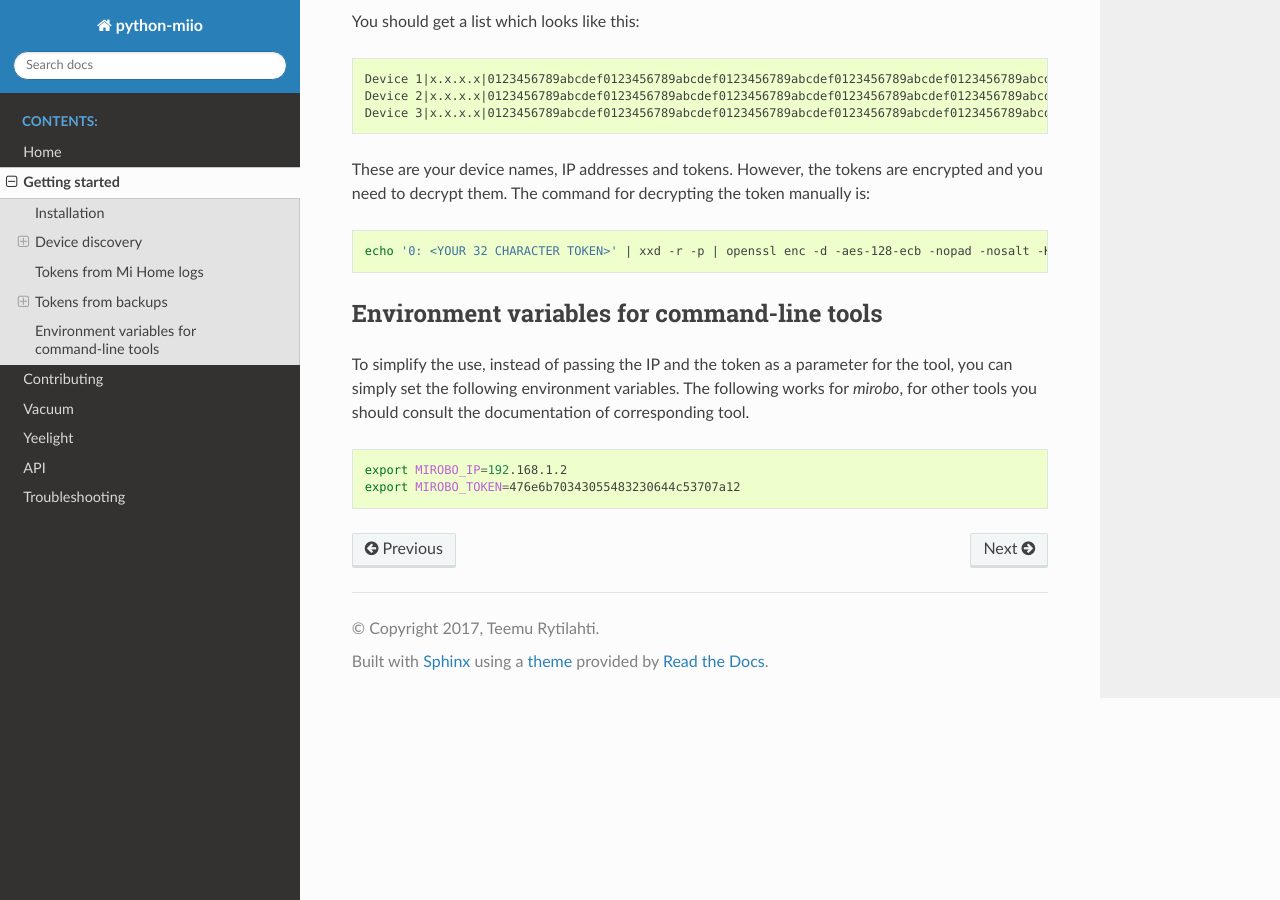
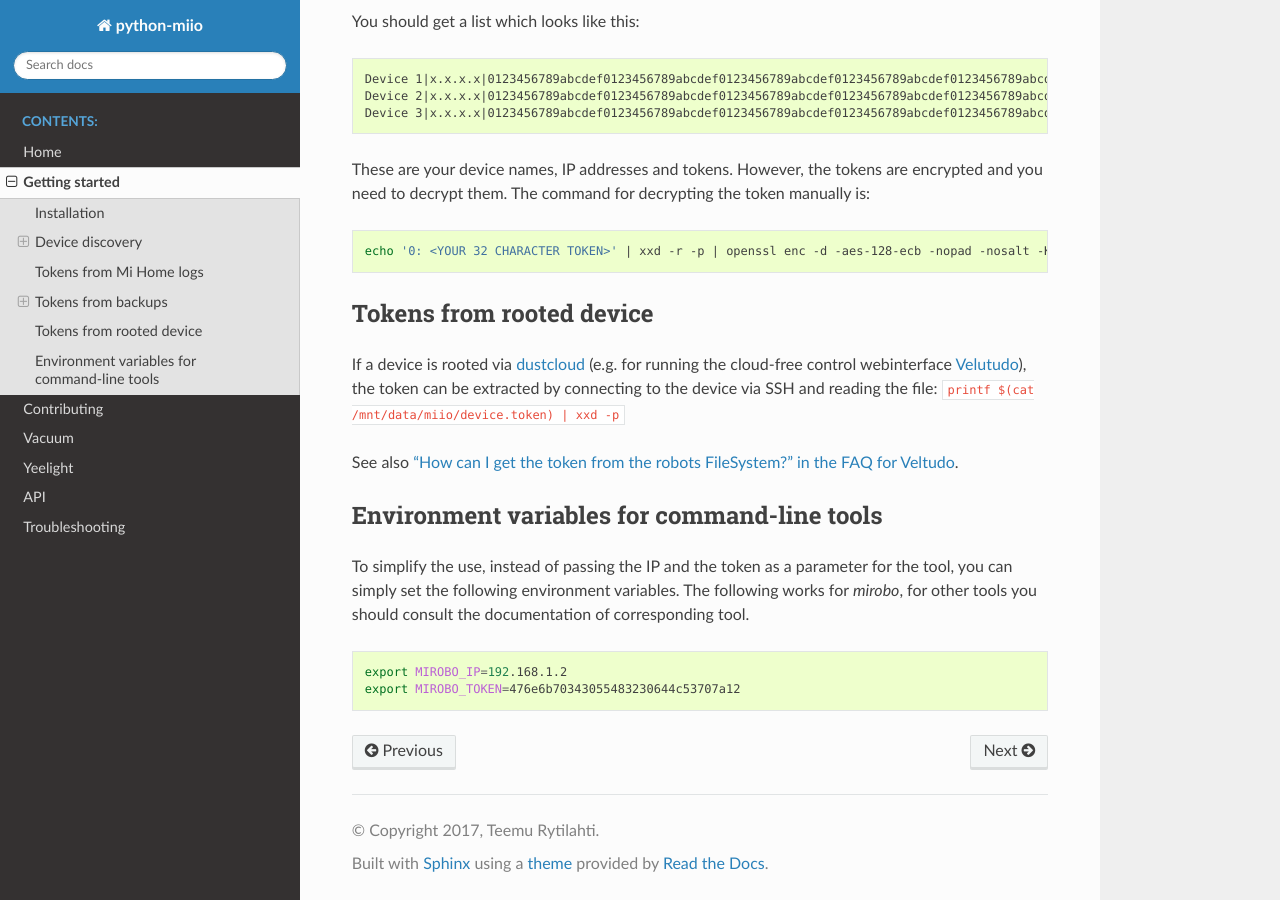
Before and after one commit to rytilahti/python-miio, a Sphinx documentation site: the page built from docs/discovery.rst, in a window 1280 px wide and 900 px high, scrolled down 4950 px. Built offline with Sphinx 7.4.7 and the Read the Docs theme 2.0.0, drawn with Linux system fonts in a browser that asks for light colours; pages that are not in the unit, such as notebooks, are missing from menus.

Commit message:
Add section for getting tokens from rooted devices

```diff
--- a/docs/discovery.rst
+++ b/docs/discovery.rst
@@ -260,6 +260,15 @@
 
     echo '0: <YOUR 32 CHARACTER TOKEN>' | xxd -r -p | openssl enc -d -aes-128-ecb -nopad -nosalt -K 00000000000000000000000000000000
 
+.. _rooted_tokens:
+
+Tokens from rooted device
+=========================
+
+If a device is rooted via `dustcloud <https://github.com/dgiese/dustcloud>`_ (e.g. for running the cloud-free control webinterface `Velutudo <https://valetudo.cloud/>`_), the token can be extracted by connecting to the device via SSH and reading the file: :code:`printf $(cat /mnt/data/miio/device.token) | xxd -p`
+
+See also `"How can I get the token from the robots FileSystem?" in the FAQ for Veltudo <https://valetudo.cloud/pages/faq.html#how-can-i-get-the-token-from-the-robots-filesystem>`_.
+
 Environment variables for command-line tools
 ============================================
 
```
